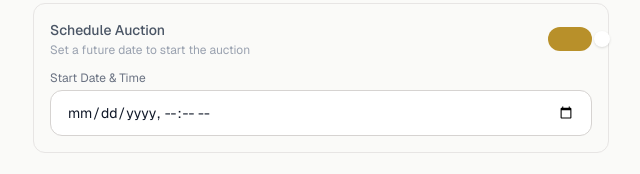
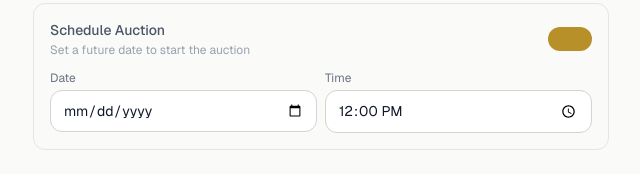
Before and after one commit to yutarochan9/aiauction_app, a Next.js app: page /sell in a window 1280 px wide. Both pictures are taken after a click on the button 889 px from the left and 900 px from the top of the page. Shown: the part 861-1035 px from the top of the page, without its empty margins (319-959 px from the left). Built offline with nearby package versions, Linux system fonts and the light colour scheme; no server answers.

Commit message:
Fix toggle overflow; split datetime into date+time inputs to avoid Japanese locale

```diff
--- a/src/app/sell/page.tsx
+++ b/src/app/sell/page.tsx
@@ -29,7 +29,8 @@ export default function SellPage() {
   const [tags, setTags] = useState<string[]>([])
   const [tagInput, setTagInput] = useState('')
   const [scheduled, setScheduled] = useState(false)
-  const [startAt, setStartAt] = useState('')
+  const [startDate, setStartDate] = useState('')
+  const [startTime, setStartTime] = useState('12:00')
 
   const handleFile = (e: React.ChangeEvent<HTMLInputElement>) => {
     const f = e.target.files?.[0]
@@ -64,7 +65,8 @@ export default function SellPage() {
     if (!agreed) return setError('Please agree to the terms')
     if (!title) return setError('Please enter a title')
     if (!startingPrice || Number(startingPrice) <= 0) return setError('Please enter a starting price')
-    if (scheduled && !startAt) return setError('Please set a start date/time')
+    if (scheduled && !startDate) return setError('Please set a start date/time')
+    const startAt = startDate ? `${startDate}T${startTime}` : ''
     if (scheduled && new Date(startAt) <= new Date()) return setError('Start time must be in the future')
 
     setSubmitting(true)
@@ -76,7 +78,8 @@ export default function SellPage() {
       const uploadJson = await uploadRes.json()
       if (!uploadRes.ok) throw new Error(uploadJson.error)
 
-      const startTime = scheduled ? new Date(startAt) : new Date()
+      const startAtStr = scheduled ? `${startDate}T${startTime}` : ''
+      const startTime = scheduled ? new Date(startAtStr) : new Date()
       const endAt = new Date(startTime.getTime() + duration * 3600 * 1000).toISOString()
 
       const supabase = createClient()
@@ -246,22 +249,34 @@ export default function SellPage() {
             <button
               type="button"
               onClick={() => setScheduled(!scheduled)}
-              className={`relative w-11 h-6 rounded-full transition-colors ${scheduled ? 'bg-[#B8902A]' : 'bg-stone-200'}`}
+              className={`relative w-11 h-6 rounded-full transition-colors shrink-0 overflow-hidden ${scheduled ? 'bg-[#B8902A]' : 'bg-stone-200'}`}
             >
               <span className={`absolute top-1 w-4 h-4 bg-white rounded-full shadow transition-transform ${scheduled ? 'translate-x-6' : 'translate-x-1'}`} />
             </button>
           </div>
           {scheduled && (
-            <div lang="en">
-              <label className="block text-xs text-gray-500 mb-1">Start Date & Time</label>
-              <input
-                type="datetime-local"
-                value={startAt}
-                onChange={(e) => setStartAt(e.target.value)}
-                min={new Date(Date.now() + 60000).toISOString().slice(0, 16)}
-                className="w-full bg-white border border-stone-300 rounded-xl px-4 py-3 text-gray-900 focus:outline-none focus:border-[#B8902A] transition-colors text-sm"
-                required={scheduled}
-              />
+            <div className="grid grid-cols-2 gap-2">
+              <div>
+                <label className="block text-xs text-gray-500 mb-1">Date</label>
+                <input
+                  type="date"
+                  value={startDate}
+                  onChange={(e) => setStartDate(e.target.value)}
+                  min={new Date().toISOString().slice(0, 10)}
+                  className="w-full bg-white border border-stone-300 rounded-xl px-3 py-2.5 text-gray-900 focus:outline-none focus:border-[#B8902A] transition-colors text-sm"
+                  required={scheduled}
+                />
+              </div>
+              <div>
+                <label className="block text-xs text-gray-500 mb-1">Time</label>
+                <input
+                  type="time"
+                  value={startTime}
+                  onChange={(e) => setStartTime(e.target.value)}
+                  className="w-full bg-white border border-stone-300 rounded-xl px-3 py-2.5 text-gray-900 focus:outline-none focus:border-[#B8902A] transition-colors text-sm"
+                  required={scheduled}
+                />
+              </div>
             </div>
           )}
         </div>
```
